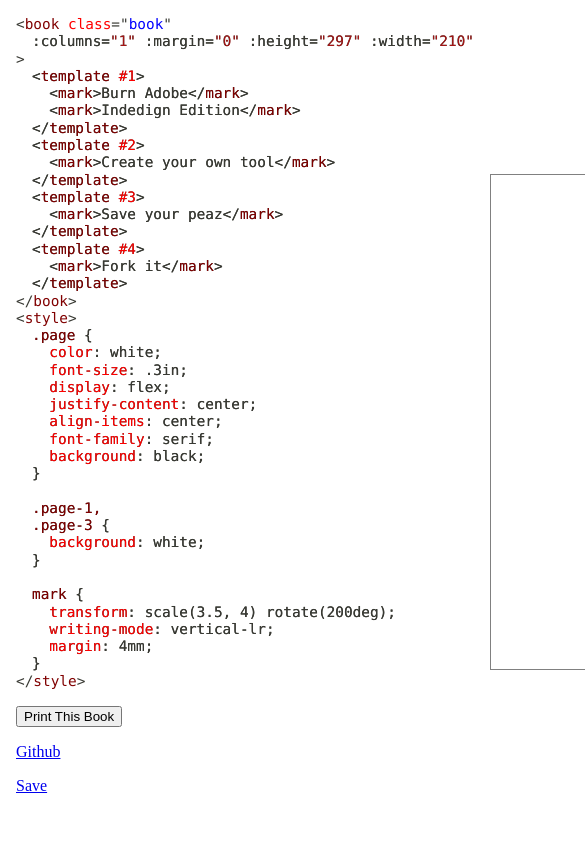
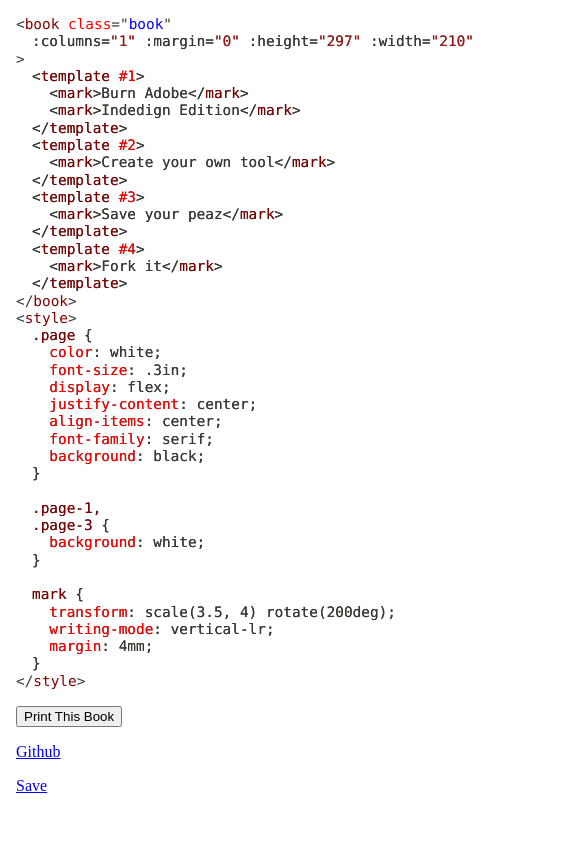
Before and after one commit to nestarz/burn-indesign, a plain HTML site: page index.html in a window 390 px wide. Shown: the top 844 px of the page, 585 px wide, since content can reach past the window. Drawn offline with Linux system fonts and the light colour scheme.

Commit message:
mobile style

```diff
--- a/index.html
+++ b/index.html
@@ -35,6 +35,11 @@
         display: grid;
         grid-template-columns: 1fr 2fr;
       }
+      @media (orientation: portrait) {
+        #app {
+          grid-template-columns: 1fr;
+        }
+      }
       .edit {
         position: sticky;
         top: 0;
```
